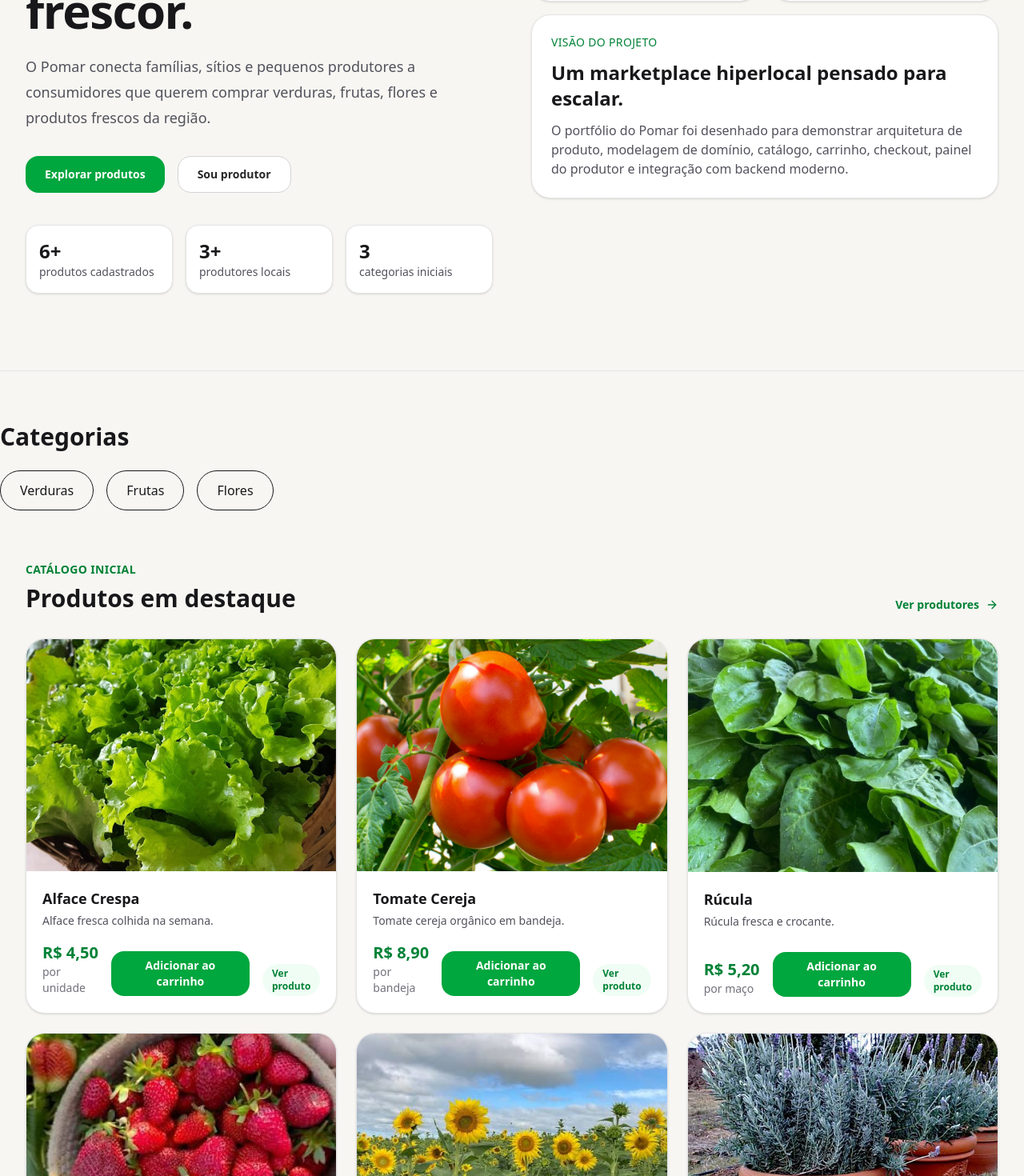
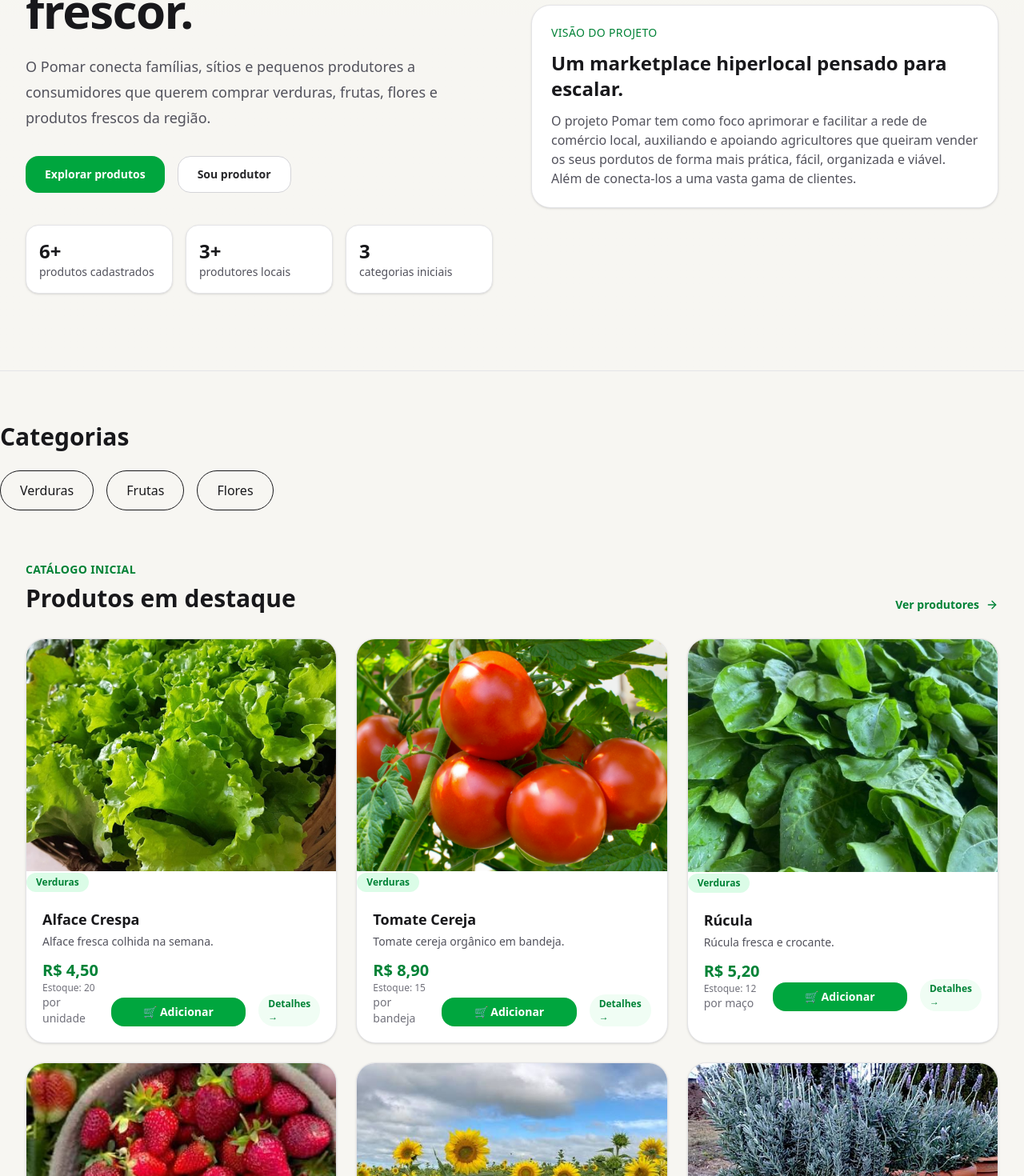
Before and after one commit to opedromeireless/pomar, a Next.js app: page / in a window 1280 px wide. Shown: the part 480-1950 px from the top of the page at 80% size. Built offline with nearby package versions, Linux system fonts and the light colour scheme.

Commit message:
style: improve product cards

```diff
--- a/app/page.tsx
+++ b/app/page.tsx
@@ -108,9 +108,11 @@ export default function HomePage() {
                   Um marketplace hiperlocal pensado para escalar.
                 </h3>
                 <p className="mt-3 max-w-2xl text-zinc-600">
-                  O portfólio do Pomar foi desenhado para demonstrar arquitetura
-                  de produto, modelagem de domínio, catálogo, carrinho,
-                  checkout, painel do produtor e integração com backend moderno.
+                  O projeto Pomar tem como foco aprimorar e facilitar a rede de
+                  comércio local, auxiliando e apoiando agricultores que queiram
+                  vender os seus pordutos de forma mais prática, fácil,
+                  organizada e viável. Além de conecta-los a uma vasta gama de
+                  clientes.
                 </p>
               </div>
             </div>
--- a/components/product/product-card.tsx
+++ b/components/product/product-card.tsx
@@ -25,6 +25,14 @@ export function ProductCard({ product }: ProductCardProps) {
         className="aspect-[4/3] w-full object-cover"
       />
 
+      <span className="inline-block rounded-full bg-green-100 px-3 py-1 text-xs font-semibold text-green-700">
+        {product.categoryId === "1"
+          ? "Verduras"
+          : product.categoryId === "2"
+            ? "Frutas"
+            : "Flores"}
+      </span>
+
       <div className="space-y-3 p-5">
         <div className="space-y-1">
           <h3 className="text-lg font-semibold text-zinc-900">
@@ -40,6 +48,7 @@ export function ProductCard({ product }: ProductCardProps) {
             <p className="text-xl font-bold text-green-700">
               {formatCurrency(product.price)}
             </p>
+            <p className="text-xs text-zinc-500">Estoque: {product.stock}</p>
             <p className="text-sm text-zinc-500">por {product.unit}</p>
           </div>
 
@@ -50,11 +59,11 @@ export function ProductCard({ product }: ProductCardProps) {
             }}
             className="mt-4 w-full rounded-2xl bg-green-600 px-4 py-2 text-sm font-semibold text-white hover:bg-green-700"
           >
-            Adicionar ao carrinho
+            🛒 Adicionar
           </button>
 
           <span className="rounded-full bg-green-50 px-3 py-1 text-xs font-semibold text-green-700">
-            Ver produto
+            Detalhes →
           </span>
         </div>
       </div>
```
